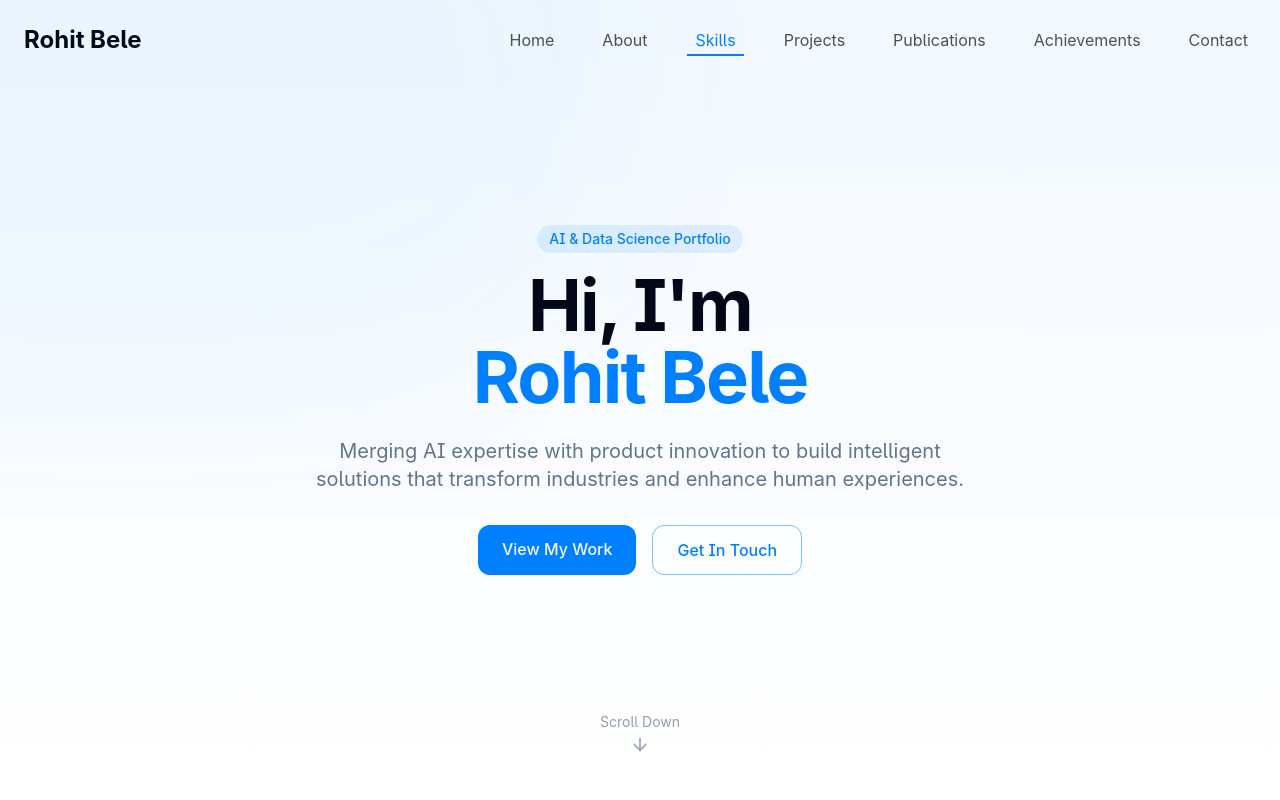
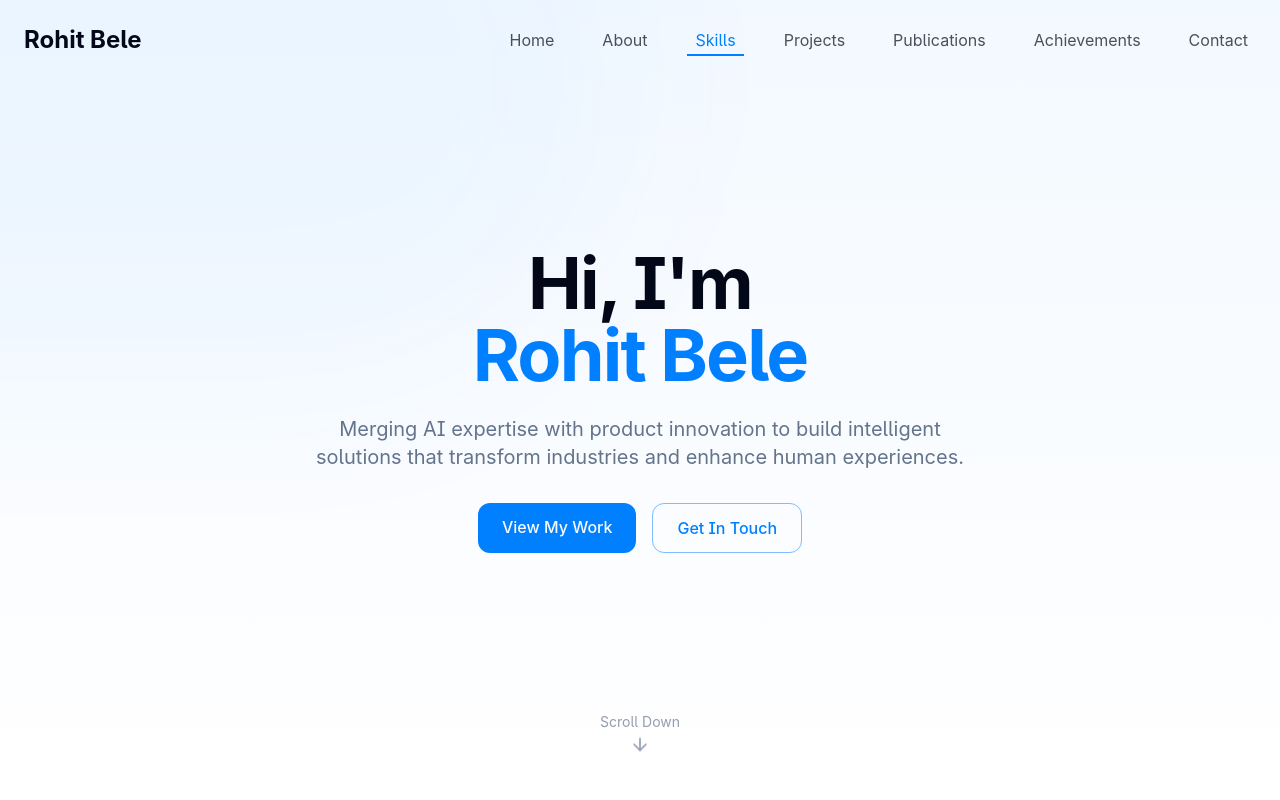
Before and after one commit to BeleRohit/rohit-portfolio-nexus, a React (Vite) app: page / in a window 1280 px wide. Shown: the top 800 px of the page. Built offline with nearby package versions, Linux system fonts and the light colour scheme.

Commit message:
Remove portfolio button
Removes the "AI & Data Science Portfolio" button from the hero section.

```diff
--- a/src/components/Hero.tsx
+++ b/src/components/Hero.tsx
@@ -18,9 +18,7 @@ const Hero = () => {
       ></div>
 
       <div className="relative z-10 text-center max-w-3xl mx-auto">
-        <div className="inline-block mb-4 px-3 py-1 rounded-full bg-primary/10 text-primary text-sm font-medium animate-fade-in">
-          AI & Data Science Portfolio
-        </div>
+        {/* Removed the AI & Data Science portfolio button that was here */}
 
         <h1 className="text-4xl sm:text-5xl md:text-6xl lg:text-7xl font-bold mb-6 animate-fade-in animation-delay-100">
           <span className="block">Hi, I'm</span>
```
